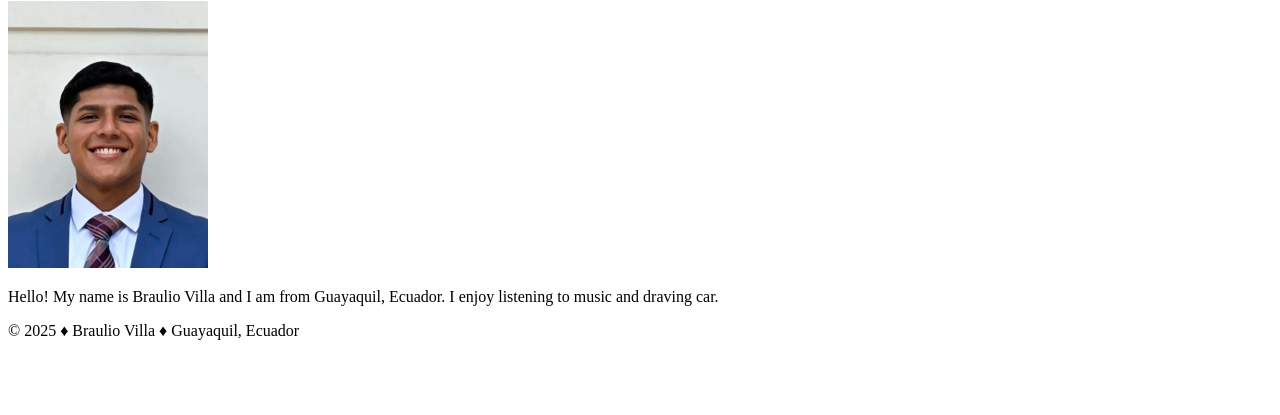
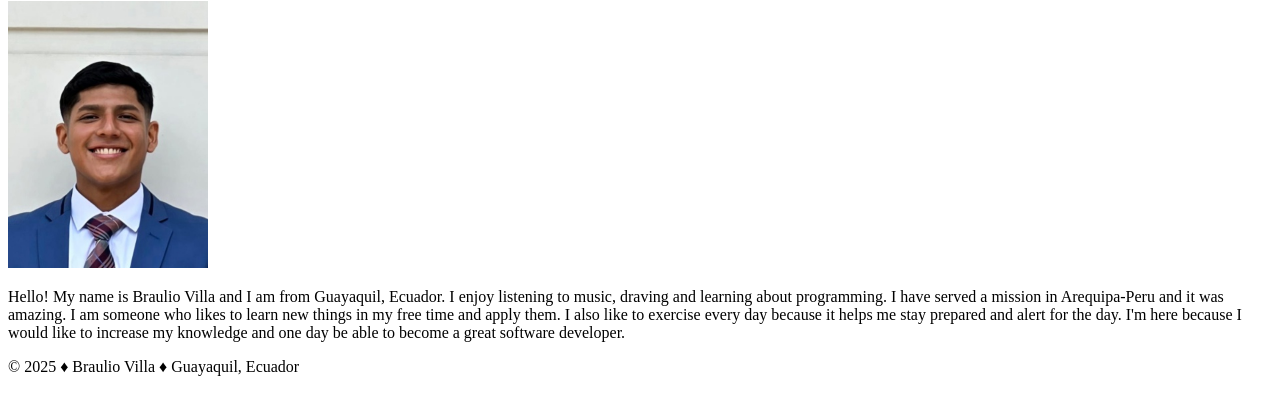
Before and after one commit to brauliovilla/wdd130, a plain HTML site: page index.html in a window 1280 px wide. Shown: the part 105-520 px from the top of the page. Drawn offline with Linux system fonts and the light colour scheme.

Commit message:
adding a few words

```diff
--- a/index.html
+++ b/index.html
@@ -15,7 +15,7 @@
     <main>
         <h1>Braulio Villa | WDD 130</h1>
         <img src="images/profile.jpg" alt="Hello, my name is Braulio Villa" width="200">
-        <p>Hello! My name is Braulio Villa and I am from Guayaquil, Ecuador. I enjoy listening to music and draving car.</p>
+        <p>Hello! My name is Braulio Villa and I am from Guayaquil, Ecuador. I enjoy listening to music, draving and learning about programming. I have served a mission in Arequipa-Peru and it was amazing. I am someone who likes to learn new things in my free time and apply them. I also like to exercise every day because it helps me stay prepared and alert for the day. I'm here because I would like to increase my knowledge and one day be able to become a great software developer.</p>
     </main>
     <footer>
         <p> &copy; 2025  &#9830; Braulio Villa &#9830; Guayaquil, Ecuador </p>
```
